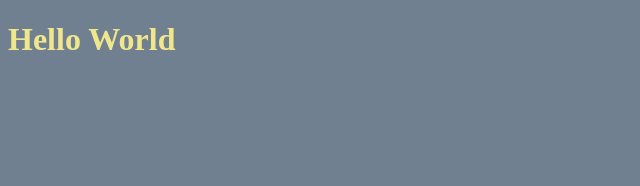
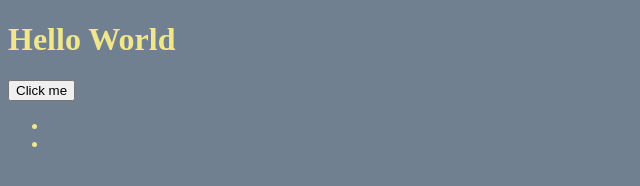
Before and after one commit to bradneve/intro-to-version, a plain HTML site: page index.html in a window 1280 px wide. Shown: the whole page, without its empty margins (0-640 px from the left). Drawn offline with Linux system fonts and the light colour scheme.

Commit message:
add list

```diff
--- a/index.html
+++ b/index.html
@@ -9,5 +9,14 @@
 </head>
 <body>
     <h1>Hello World</h1>
+
+    <button>
+        Click me
+    </button>
+
+    <ul>
+        <li></li>
+        <li></li>
+    </ul>
 </body>
 </html>
```
